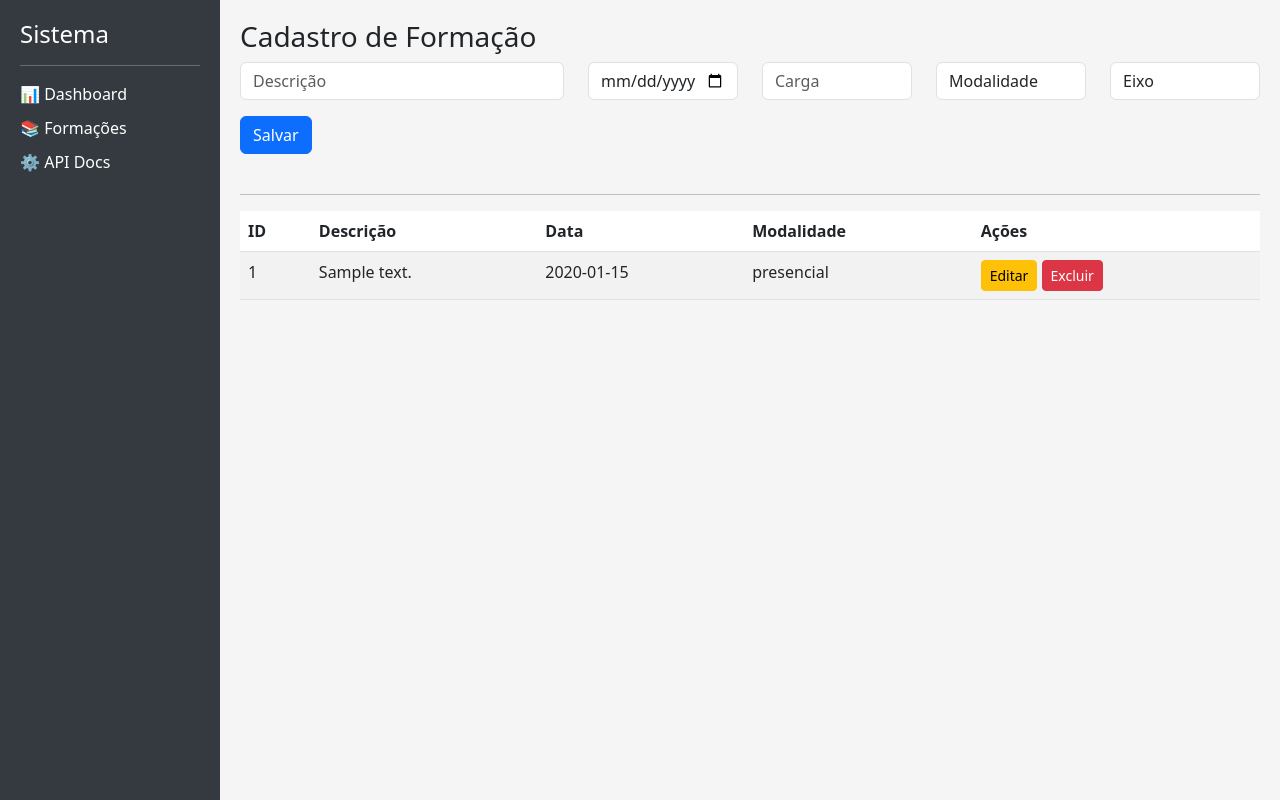
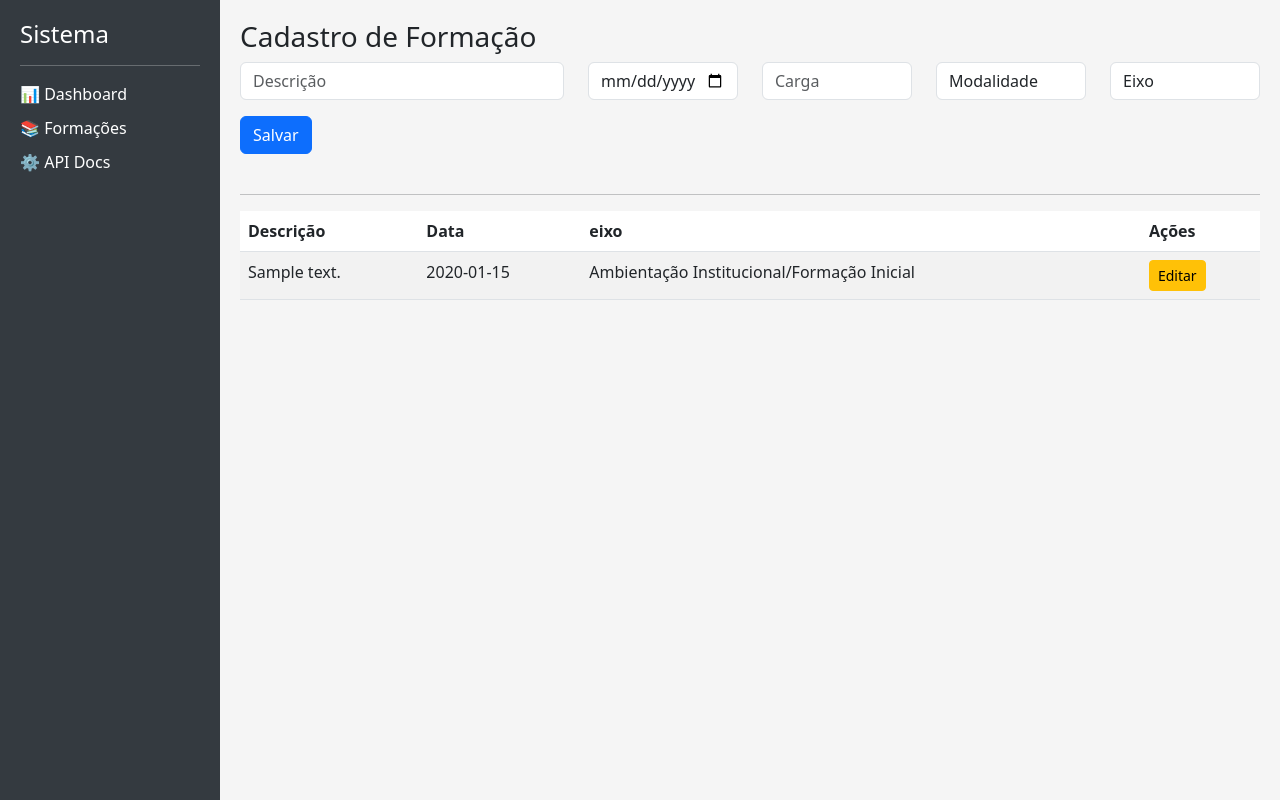
Before and after one commit to VitorSchmitt/db-formacoes, a FastAPI app: page /web/formacoes in a window 1280 px wide. Run offline with FastAPI, Linux system fonts and the light colour scheme; tables that the repository leaves empty hold one stand-in row (values such as "Sample post"); some libraries are stand-ins or nearby versions.

Commit message:
Update formacoes.html

```diff
--- a/templates/formacoes.html
+++ b/templates/formacoes.html
@@ -35,10 +35,9 @@
 <table class="table table-striped">
     <thead>
         <tr>
-            <th>ID</th>
             <th>Descrição</th>
             <th>Data</th>
-            <th>Modalidade</th>
+            <th>eixo</th>
             <th>Ações</th>
         </tr>
     </thead>
@@ -78,13 +77,11 @@ async function carregarTabela() {
     data.forEach(f => {
         html += `
         <tr>
-            <td>${f.id}</td>
             <td>${f.descricao}</td>
             <td>${f.data_termino || ""}</td>
-            <td>${f.modalidade || ""}</td>
+            <td>${f.eixo || ""}</td>
             <td>
                 <button class="btn btn-sm btn-warning" onclick='editar(${JSON.stringify(f)})'>Editar</button>
-                <button class="btn btn-sm btn-danger" onclick='deletar(${f.id})'>Excluir</button>
             </td>
         </tr>`;
     });
```
